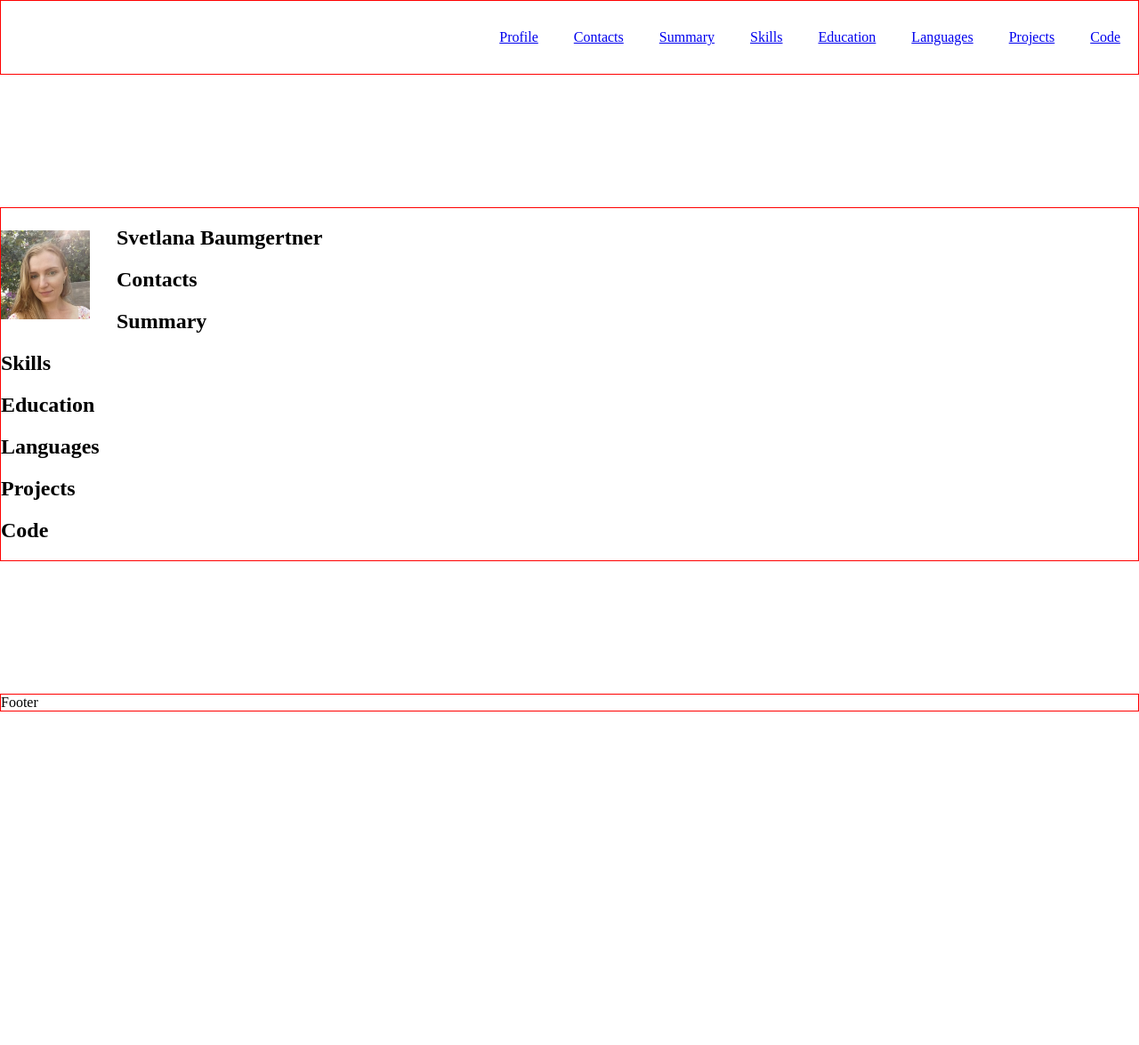
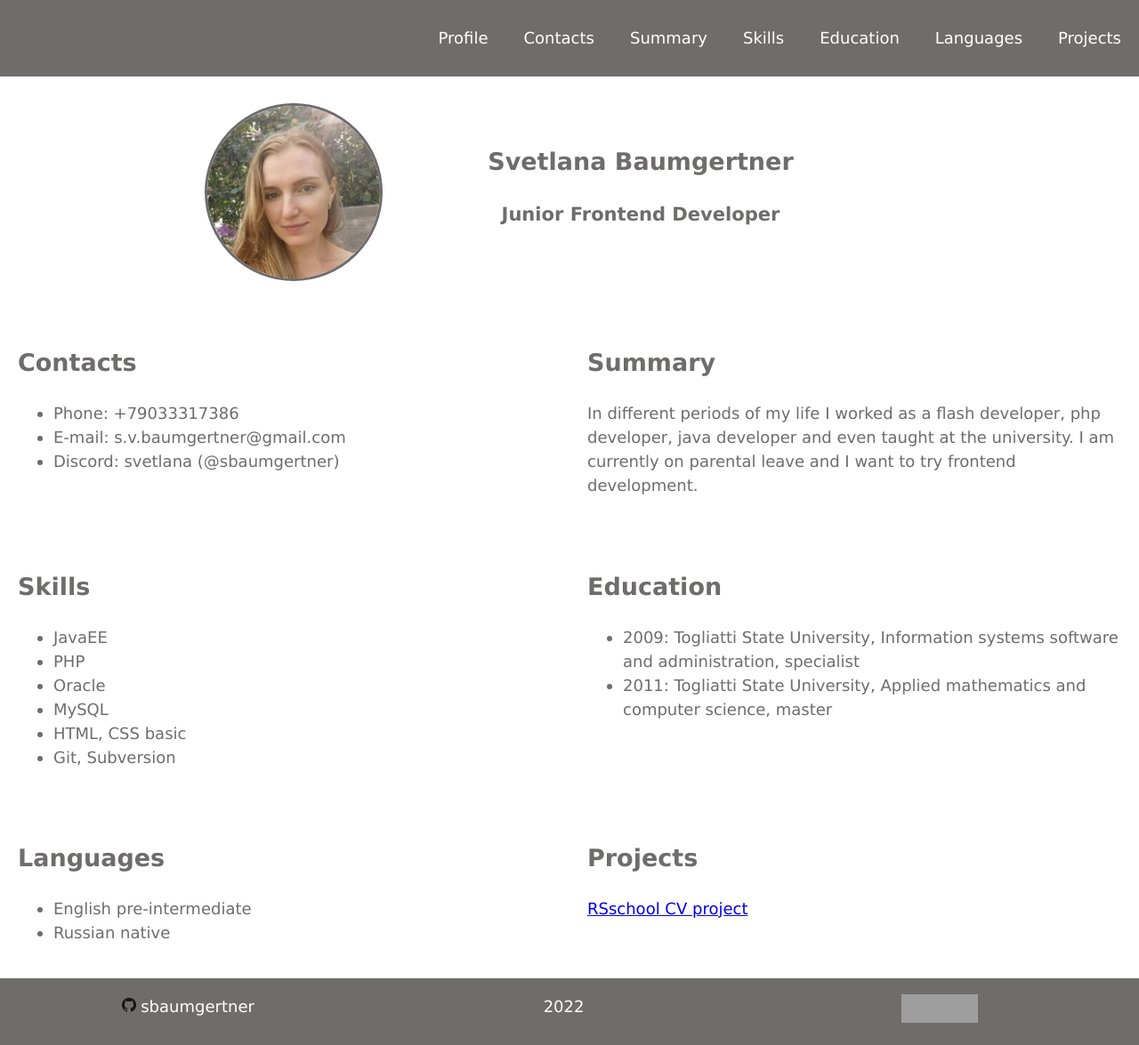
Before and after one commit to sbaumgertner/rsschool-cv, a plain HTML site: page index.html in a window 1280 px wide. Shown: the whole page at 89% size. Before the commit the page ends 800 px from the top, so only its background shows below. Drawn offline with Linux system fonts and the light colour scheme; grey boxes are pictures that could not be loaded.

Commit message:
feat: implement cv content

```diff
--- a/index.html
+++ b/index.html
@@ -24,43 +24,89 @@
 					<li class="nav-item"><a href="#education" class="nav-link">Education</a></li>
 					<li class="nav-item"><a href="#languages" class="nav-link">Languages</a></li>
 					<li class="nav-item"><a href="#projects" class="nav-link">Projects</a></li>
-					<li class="nav-item"><a href="#code" class="nav-link">Code</a></li>
 				</ul>
 			</nav>
 		</div>
 	</header>
 	<main class="main">
-		<div class="container">
-			<section class="section" id="profile">
+		<div class="container main-container">
+			<section class="main-section" id="profile">
 				<img src="assets/img/ava.jpg" class="ava" alt="photo">
-				<h1 class="section-title">Svetlana Baumgertner</h1>
+				<div class="main-section-title">
+					<br><br>
+					<h1 class = "main-section-text">Svetlana Baumgertner</h1>
+					<h3 class = "main-section-text">Junior Frontend Developer</h3>
+				</div>
 			</section>
 			<section class="section" id="contacts">
 				<h2 class="section-title">Contacts</h2>
+				<ul>
+					<li>Phone: +79033317386</li>
+					<li>E-mail: s.v.baumgertner@gmail.com</li>
+					<li>Discord: svetlana (@sbaumgertner)</li>
+				</ul>
 			</section>
 			<section class="section" id="summary">
 				<h2 class="section-title">Summary</h2>
+				<p>In different periods of my life I worked as a flash developer, php developer, java developer and even taught at the university. I am currently on parental leave and I want to try frontend development.</p>
 			</section>
 			<section class="section" id="skills">
 				<h2 class="section-title">Skills</h2>
+				<ul>
+					<li>JavaEE</li>
+					<li>PHP</li>
+					<li>Oracle</li>
+					<li>MySQL</li>
+					<li>HTML, CSS basic</li>
+					<li>Git, Subversion</li>
+				</ul>
 			</section>
 			<section class="section" id="education">
 				<h2 class="section-title">Education</h2>
+				<ul>
+					<li>2009: Togliatti State University, Information systems software and administration, specialist</li>
+					<li>2011: Togliatti State University, Applied mathematics and computer science, master</li>
+				</ul>
 			</section>
 			<section class="section" id="languages">
 				<h2 class="section-title">Languages</h2>
+				<ul>
+					<li>English pre-intermediate</li>
+					<li>Russian native</li>
+				</ul>
 			</section>
 			<section class="section" id="projects">
 				<h2 class="section-title">Projects</h2>
+				<a href="https://sbaumgertner.github.io/rsschool-cv/">RSschool CV project</a>
 			</section>
-			<section class="section" id="code">
+			<!--<section class="section" id="code">
 				<h2 class="section-title">Code</h2>
-			</section>
+
+			</section>-->
 		</div>
 	</main>
 	<footer class="footer">
-		<div class="container">
-			Footer
+		<div class="container footer-container">
+			<p class="footer-section">
+				<a class="footer-link" href="https://github.com/sbaumgertner">
+					<img
+						src="assets/img/GitHub-Mark-32px.png"
+						width="16"
+						height="16"
+						alt="github"
+					/>
+					sbaumgertner
+				</a>
+			</p>
+			<p class="footer-section">2022</p>
+			<p class="footer-section"><ahref="https://rs.school/js/">
+			<img
+				src="https://rs.school/images/rs_school_js.svg"
+				width="86"
+				height="32"
+				alt="RS School"
+			/>
+			</ahref=></p>
 		</div>
 	</footer>
 </body>
--- a/style.css
+++ b/style.css
@@ -13,6 +13,12 @@ body {
 	display: flex;
 	flex-direction: column;
 	justify-content: space-between;
+
+	font-family: Verdana, sans-serif;
+	font-size: 18px;
+	font-weight: 400;
+	line-height: 1.5;
+	color: #6f6c6c;
 }
 
 .container {
@@ -31,47 +37,78 @@ body {
 	padding: 0 20px;
 	line-height: 50px;
 	transition: .3s;
+	color: white;
+	text-decoration: none;
+}
+
+.footer-link {
+	color: white;
+	text-decoration: none;
 }
 
 .section-item a {
 	color: #829985;
 	text-decoration: none;
 	transition: color 0.5s;
-  }
-  .section-item a:hover {
+}
+.section-item a:hover {
 	color: #4d2323;
-  }
+}
+
+.main-container {
+	display: flex;
+	flex-wrap: wrap;
+}
+
+.section {
+	width: 50%;
+	padding: 20px;
+}
+
+.main-section {
+	width: 100%;
+	vertical-align: middle;
+	margin-left: 200px;
+	margin-right: 300px;
+}
+
+.main-section-text {
+	vertical-align: middle;
+	text-align: center;
+}
+
+
+@media (max-width: 768px) {
+	.section {
+	  width: 100%;
+	}
+}
+
+.footer-container {
+	display: flex;
+	flex-wrap: wrap;
+}
+
+.footer-section {
+	width: 33%;
+	text-align: center;
+}
+
+.ava {
+	float: left;
+	width: 200px;
+	height: 200px;
+	margin: 30px;
+	border-radius: 200px;
+	border: 3px solid #6f6c6c;
+}
 
 .header {
-	border: 1px solid red;
-}
-
-.main {
-	border: 1px solid red;
+	background-color: #6f6c6c;
+	color: white;
 }
 
 .footer {
-	border: 1px solid red;
+	background-color: #6f6c6c;
+	color: white;
 }
-
-/*h2 {
-	line-height: 4;
-	font-family: Verdana, Geneva, sans-serif;
-	font-weight: 700;
-	overflow-wrap: break-word;
-	word-wrap: break-word;
-	-ms-word-break: break-all;
-	word-break: break-word;
-	-ms-hyphens: auto;
-	-moz-hyphens: auto;
-	-webkit-hyphens: auto;
-	hyphens: auto;
-	vertical-align: middle
-}*/
-
-.ava {
-	float: left;
-	width: 100px;
-	height: 100px;
-	margin: 5px 30px 5px 0px;
-}
```
Also changed, not shown: assets/img/GitHub-Mark-32px.png (added).
